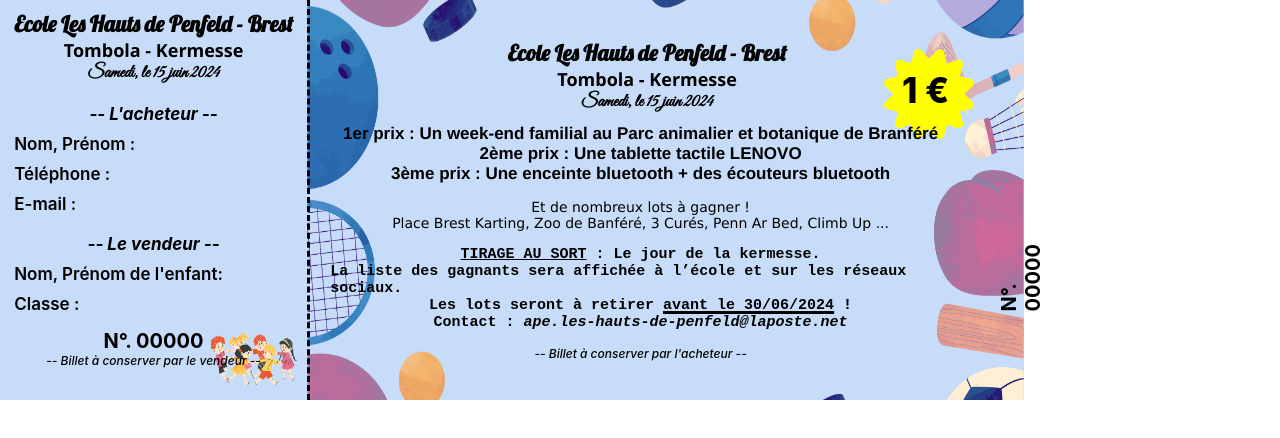
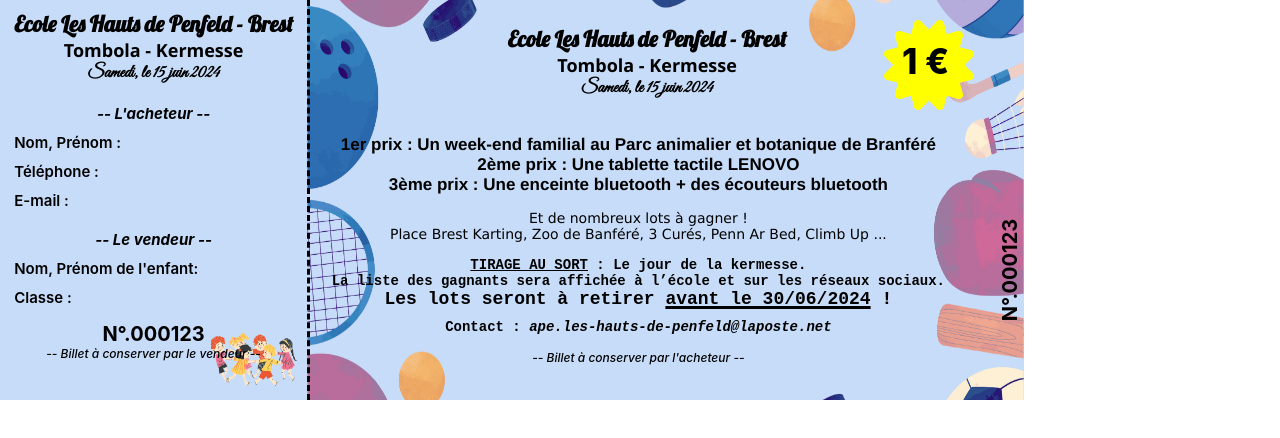
Before and after one commit to VSABernard/ticket-tombola, a React (Create React App) app: page / in a window 1280 px wide. Shown: the top 438 px of the page. Built offline with nearby package versions, Linux system fonts and the light colour scheme.

Commit message:
Add props as ticketNumber into Aside and Infos

```diff
--- a/src/App.jsx
+++ b/src/App.jsx
@@ -1,10 +1,10 @@
 import React from "react"
 import "./style/_reset.css"
-import Page from "./pages/Page"
+import Ticket from "./pages/Ticket"
 
 function App() {
     return (
-        <Page />
+        <Ticket ticketNumber="000123"/>
     )
 }
 
--- a/src/components/Aside/Aside.jsx
+++ b/src/components/Aside/Aside.jsx
@@ -3,11 +3,11 @@ import Header from "../Header/Header";
 import Form from "../Form/Form";
 import "./Aside.css";
 
-const Aside = () => {
+const Aside = ({ticketNumber}) => {
     return(
         <div className="aside-page">
             <Header />
-            <Form />
+            <Form ticketNumber={ticketNumber}/>
         </div>
     )
 }
--- a/src/components/Form/Form.css
+++ b/src/components/Form/Form.css
@@ -39,5 +39,5 @@
 }
 
 .buyer p, .seller p {
-    font-size: 17px;
+    font-size: 15px;
 }
--- a/src/components/Form/Form.jsx
+++ b/src/components/Form/Form.jsx
@@ -2,7 +2,7 @@ import React from "react";
 import Number from "../Number/Number";
 import "./Form.css";
 
-const Form = () => {
+const Form = ({ticketNumber}) => {
     return(
         <div className="form">
             <section className="form-infos">
@@ -20,7 +20,7 @@ const Form = () => {
             </section>
             <section className="form-footer">
                 <div className="form-number">
-                    <Number />
+                    <Number ticketNumber={ticketNumber}/>
                 </div>
                 <div className="footer">
                     <p>-- Billet à conserver par le vendeur --</p>
--- a/src/components/Infos/Infos.css
+++ b/src/components/Infos/Infos.css
@@ -18,13 +18,14 @@
 
 .header-infos {
     width: 100%;
-    margin-top: -10px;
+    margin-top: -20px;
     margin-left: 100px;
     padding-top: 10px;
 }
 
 .span-badge {
-    margin-top: 10px;
+    position: relative;
+    margin-top: 15px;
 }
 
 .badge {
@@ -38,6 +39,7 @@
 .icon {
     height: 90px;
     width: 90px;
+    margin-top: -30px;
     margin-right: 50px;
     color: yellow;
 }
--- a/src/components/Infos/Infos.jsx
+++ b/src/components/Infos/Infos.jsx
@@ -5,7 +5,7 @@ import Header from "../Header/Header";
 import Price from "../Price/Price";
 import "./Infos.css";
 
-const Infos = () => {
+const Infos = ({ticketNumber}) => {
     return(
         <div className="infos-page">
             <div className="head">
@@ -17,7 +17,7 @@ const Infos = () => {
                     <p class="badge">1 €</p>
                 </div>
             </div>
-            <Price />
+            <Price ticketNumber={ticketNumber}/>
         </div>
     )
 }
--- a/src/components/Number/Number.jsx
+++ b/src/components/Number/Number.jsx
@@ -1,10 +1,10 @@
 import React from "react";
 import "./Number.css"
 
-const Number = () => {
+const Number = ({ticketNumber}) => {
     return (
         <div className="number-ticket">
-            <p>N°. 00000</p>
+            <p>N°.{ticketNumber}</p>
         </div>
     )
 }
--- a/src/components/Price/Price.css
+++ b/src/components/Price/Price.css
@@ -3,7 +3,7 @@
     flex-direction: row;
     padding-top: 5px;
     margin-left: 20px;
-    margin-top: -20px;
+    margin-top: 20px;
 }
 
 .price-infos, .first-place, .subt-price, .lottery-date, .footer {
@@ -38,11 +38,19 @@ h4 {
     margin-bottom: 10px;
 }
 
-.lottery-date {
+.lottery-date, h5 {
     font-family:'Courier New', Courier, monospace;
-    font-size: 15px;
     font-weight: 600;
     margin-bottom: 10px;
+}
+
+.lottery-date {
+    font-size: 14px;
+}
+
+h5 {
+    font-size: 18px;
+    margin-top: 0;
 }
 
 .lottery {
--- a/src/components/Price/Price.js
+++ b/src/components/Price/Price.js
@@ -2,7 +2,7 @@ import React from "react";
 import Number from "../Number/Number";
 import "./Price.css";
 
-const Price = () => {
+const Price = ({ticketNumber}) => {
     return(
         <div className="global-infos">
             <div className="price-infos">
@@ -18,7 +18,7 @@ const Price = () => {
                 <div className="lottery-date">
                     <p> <s className="lottery">TIRAGE AU SORT</s> : Le jour de la kermesse.</p>
                     <p>La liste des gagnants sera affichée à l’école et sur les réseaux sociaux.</p>
-                    <p>Les lots seront à retirer <s className="date">avant le 30/06/2024</s> !</p>
+                    <h5>Les lots seront à retirer <s className="date">avant le 30/06/2024</s> !</h5>
                     <p>Contact : <s className="mail">ape.les-hauts-de-penfeld@laposte.net</s></p>
                 </div>
                 <div className="footer">
@@ -26,7 +26,7 @@ const Price = () => {
                 </div>
             </div>
             <div className="ticket-number">
-                <Number />
+                <Number ticketNumber={ticketNumber}/>
             </div>
         </div>
     )
--- a/src/pages/page.jsx
+++ b/src/pages/Ticket.jsx
@@ -1,19 +1,19 @@
 import React from "react";
-import '../pages/Page.css'
+import '../pages/Ticket.css'
 import Infos from "../components/Infos/Infos";
 import Aside from "../components/Aside/Aside";
 
-const Page = () => {
+const Ticket = ({ticketNumber}) => {
     return (
         <div className="ticket-page">
             <div className="left-side">
-                <Aside />
+                <Aside ticketNumber={ticketNumber}/>
             </div>
             <div className="right-side">
-                <Infos />
+                <Infos ticketNumber={ticketNumber}/>
             </div>
         </div>
     )
 }
 
-export default Page
+export default Ticket
```
Also changed, not shown: src/pages/Ticket.css (renamed from src/pages/page.css).
